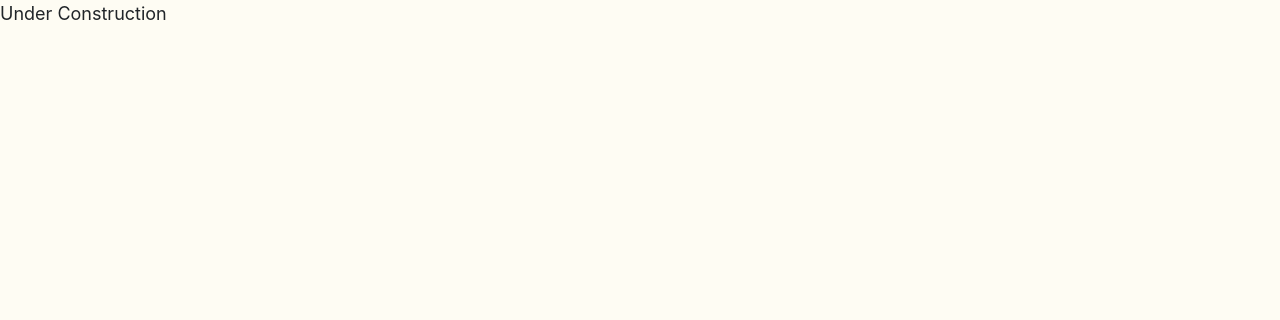
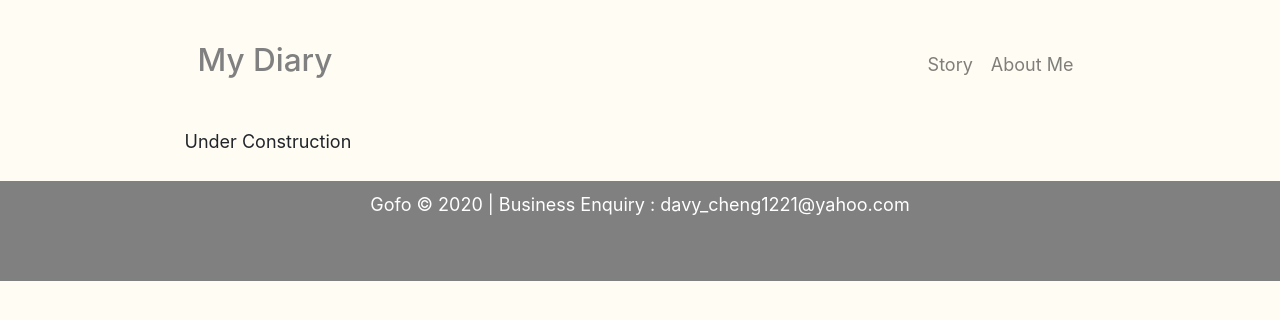
Before and after one commit to Davy21/blog, a Gatsby site: page /aboutme in a window 1280 px wide. Built offline with nearby package versions, Linux system fonts and the light colour scheme; Gatsby itself is replaced by a stand-in of ours.

Commit message:
set aboutme with layout

```diff
--- a/src/pages/aboutme.js
+++ b/src/pages/aboutme.js
@@ -1,7 +1,8 @@
 import React from "react"
+import Layout from "../components/layout"
 
 const AboutMe = () => {
-  return <div>Under Construction</div>
+  return <Layout>Under Construction</Layout>
 }
 
 export default AboutMe
```
